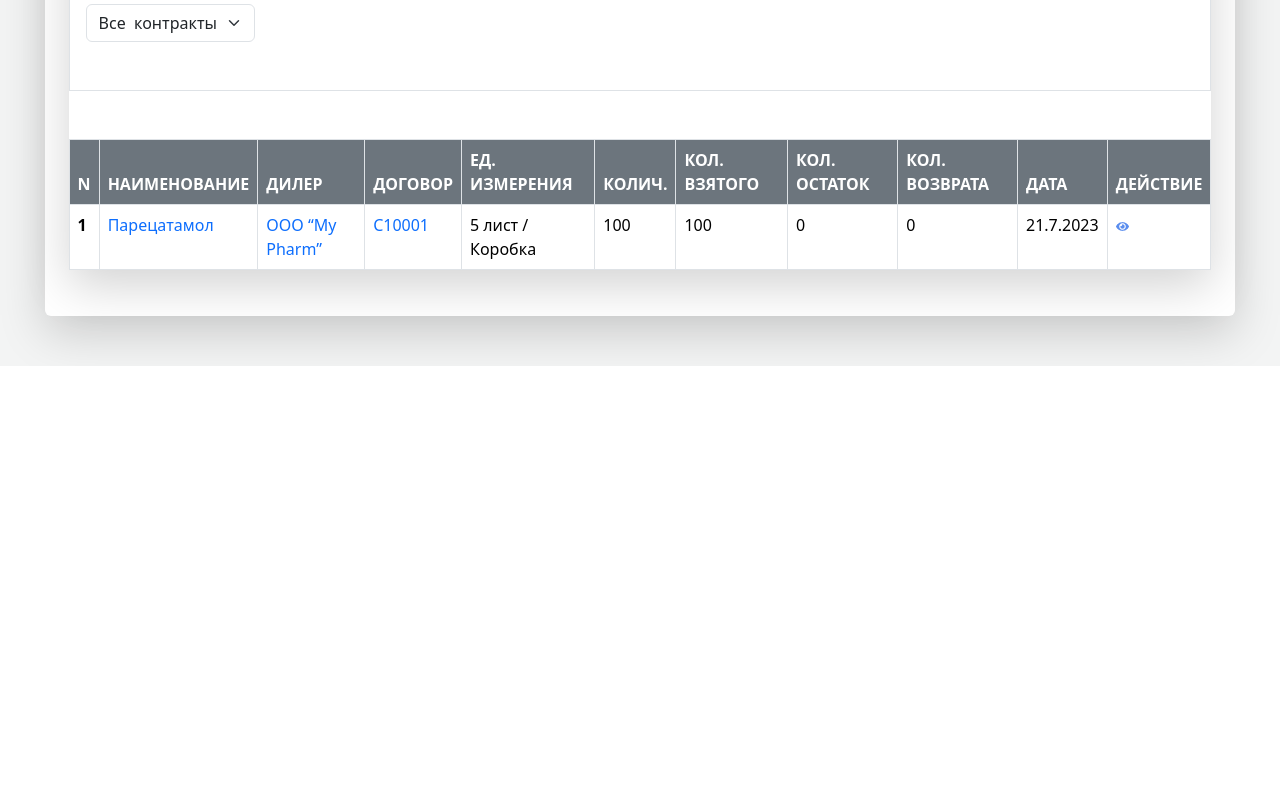
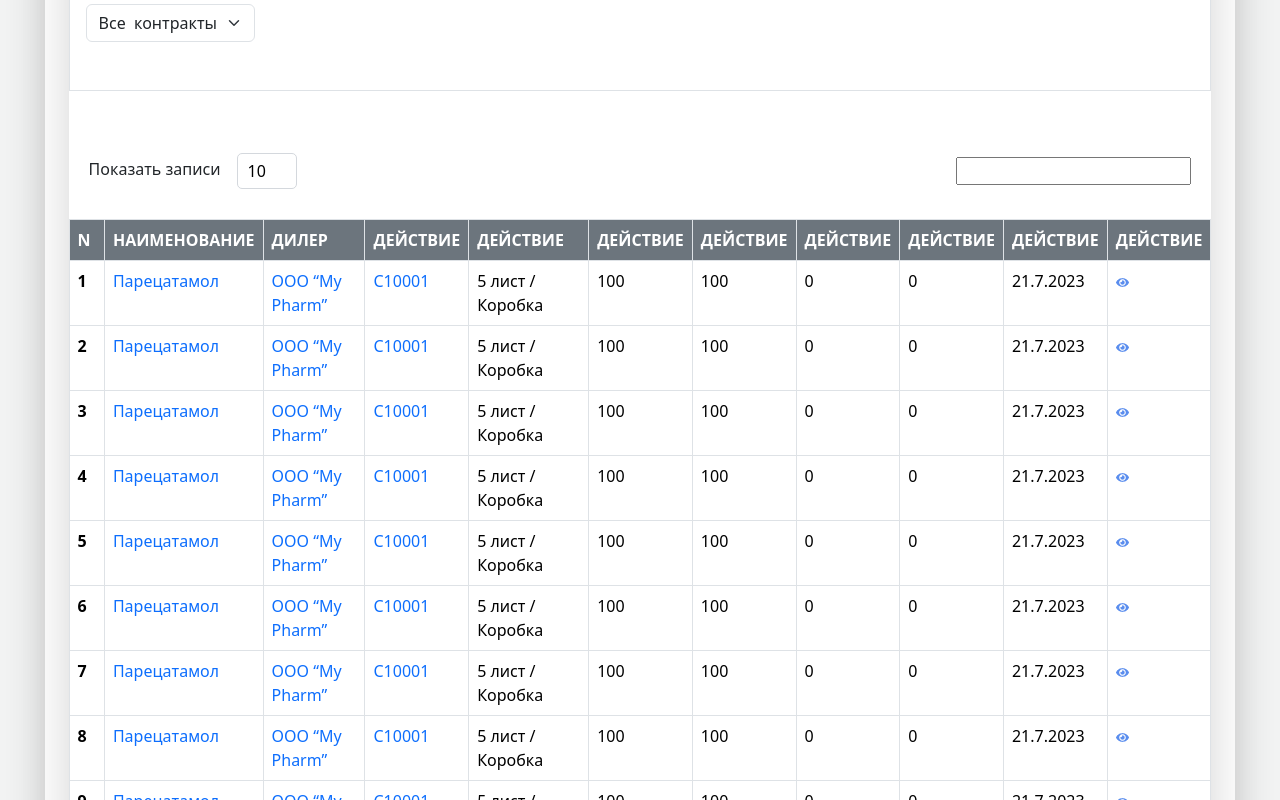
Before and after one commit to Shakhzod888/D-Clinics, a React (Create React App) app: page / in a window 1280 px wide. Shown: the part 1020-1820 px from the top of the page. Before the commit the page ends 1386 px from the top, so only its background shows below. Built offline with nearby package versions, Linux system fonts and the light colour scheme.

Commit message:
number list added

```diff
--- a/src/components/pages/basic/clinicsArrival/prikhot.jsx
+++ b/src/components/pages/basic/clinicsArrival/prikhot.jsx
@@ -1,11 +1,15 @@
 import React from "react";
 import Eye from "../assets/eye.png";
 import Lists from "../list.json";
+
 function Prikhot() {
   const date = new Date();
   const day = date.getDate();
-  const month = date.getMonth() + 1; // Months are zero-based (January is 0)
+  const month = date.getMonth() + 1;
   const year = date.getFullYear();
+
+  const [listNumber, setListNumber] = React.useState(10);
+
   return (
     <>
       <div className="shadow basic_2 shadow-lg bg-body rounded">
@@ -61,8 +65,23 @@ function Prikhot() {
             </div>
           </div>
         </div>
+        <div className="ddl d-flex justify-content-between align-items-center ">
+          <div className="d-flex justify-content-center gap-3 align-items-center flex-wrap">
+            <p className="align-items-center">Показать записи</p>
+            <input
+              className="number"
+              id="number"
+              type="number"
+              value={listNumber}
+              onChange={(e) => setListNumber(parseInt(e.target.value))}
+            />
+          </div>
+          <div>
+            <input type="text" />
+          </div>
+        </div>
         <div className="mt-5">
-          <table class="table table-bordered">
+          <table className="table table-bordered">
             <thead>
               <tr>
                 <th className="p-2 bg-secondary text-white" scope="col">
@@ -75,25 +94,25 @@ function Prikhot() {
                   ДИЛЕР
                 </th>
                 <th className="p-2 bg-secondary text-white" scope="col">
-                  ДОГОВОР
+                  ДЕЙСТВИЕ
                 </th>
                 <th className="p-2 bg-secondary text-white" scope="col">
-                  ЕД. ИЗМЕРЕНИЯ
+                  ДЕЙСТВИЕ
                 </th>
                 <th className="p-2 bg-secondary text-white" scope="col">
-                  КОЛИЧ.
+                  ДЕЙСТВИЕ
                 </th>
                 <th className="p-2 bg-secondary text-white" scope="col">
-                  КОЛ. ВЗЯТОГО{" "}
+                  ДЕЙСТВИЕ
                 </th>
                 <th className="p-2 bg-secondary text-white" scope="col">
-                  КОЛ. ОСТАТОК
+                  ДЕЙСТВИЕ
                 </th>
                 <th className="p-2 bg-secondary text-white" scope="col">
-                  КОЛ. ВОЗВРАТА
+                  ДЕЙСТВИЕ
                 </th>
                 <th className="p-2 bg-secondary text-white" scope="col">
-                  ДАТА
+                  ДЕЙСТВИЕ
                 </th>
                 <th className="p-2 bg-secondary text-white" scope="col">
                   ДЕЙСТВИЕ
@@ -101,10 +120,9 @@ function Prikhot() {
               </tr>
             </thead>
             <tbody>
-              {Lists.map((list) => {
-                return (
+              {Lists.slice(0, listNumber).map((list, index) => (
                 <tr key={list.id}>
-                    <th scope="row">{list.id}</th>
+                  <th scope="row">{index + 1}</th>
                   <td className="text-primary">{list.name}</td>
                   <td className="text-primary">{list.dealer}</td>
                   <td className="text-primary">{list.contract}</td>
@@ -120,8 +138,7 @@ function Prikhot() {
                     <img src={Eye} alt="" />
                   </td>
                 </tr>
-                );
-              })}
+              ))}
             </tbody>
           </table>
         </div>
--- a/src/components/pages/basic/list.json
+++ b/src/components/pages/basic/list.json
@@ -1,4 +1,290 @@
 [
+  {
+    "id": 1,
+    "name": "Парецатамол ",
+    "dealer": "ООО “My Pharm”",
+    "contract": "C10001",
+    "ed_measurements": "5 лист / Коробка",
+    "quantity": 100,
+    "qty_taken": 100,
+    "qty_remainder": 0,
+    "qty_return": 0
+  },
+  {
+    "id": 1,
+    "name": "Парецатамол ",
+    "dealer": "ООО “My Pharm”",
+    "contract": "C10001",
+    "ed_measurements": "5 лист / Коробка",
+    "quantity": 100,
+    "qty_taken": 100,
+    "qty_remainder": 0,
+    "qty_return": 0
+  },
+  {
+    "id": 1,
+    "name": "Парецатамол ",
+    "dealer": "ООО “My Pharm”",
+    "contract": "C10001",
+    "ed_measurements": "5 лист / Коробка",
+    "quantity": 100,
+    "qty_taken": 100,
+    "qty_remainder": 0,
+    "qty_return": 0
+  },
+  {
+    "id": 1,
+    "name": "Парецатамол ",
+    "dealer": "ООО “My Pharm”",
+    "contract": "C10001",
+    "ed_measurements": "5 лист / Коробка",
+    "quantity": 100,
+    "qty_taken": 100,
+    "qty_remainder": 0,
+    "qty_return": 0
+  },
+  {
+    "id": 1,
+    "name": "Парецатамол ",
+    "dealer": "ООО “My Pharm”",
+    "contract": "C10001",
+    "ed_measurements": "5 лист / Коробка",
+    "quantity": 100,
+    "qty_taken": 100,
+    "qty_remainder": 0,
+    "qty_return": 0
+  },
+  {
+    "id": 1,
+    "name": "Парецатамол ",
+    "dealer": "ООО “My Pharm”",
+    "contract": "C10001",
+    "ed_measurements": "5 лист / Коробка",
+    "quantity": 100,
+    "qty_taken": 100,
+    "qty_remainder": 0,
+    "qty_return": 0
+  },
+  {
+    "id": 1,
+    "name": "Парецатамол ",
+    "dealer": "ООО “My Pharm”",
+    "contract": "C10001",
+    "ed_measurements": "5 лист / Коробка",
+    "quantity": 100,
+    "qty_taken": 100,
+    "qty_remainder": 0,
+    "qty_return": 0
+  },
+  {
+    "id": 1,
+    "name": "Парецатамол ",
+    "dealer": "ООО “My Pharm”",
+    "contract": "C10001",
+    "ed_measurements": "5 лист / Коробка",
+    "quantity": 100,
+    "qty_taken": 100,
+    "qty_remainder": 0,
+    "qty_return": 0
+  },
+  {
+    "id": 1,
+    "name": "Парецатамол ",
+    "dealer": "ООО “My Pharm”",
+    "contract": "C10001",
+    "ed_measurements": "5 лист / Коробка",
+    "quantity": 100,
+    "qty_taken": 100,
+    "qty_remainder": 0,
+    "qty_return": 0
+  },
+  {
+    "id": 1,
+    "name": "Парецатамол ",
+    "dealer": "ООО “My Pharm”",
+    "contract": "C10001",
+    "ed_measurements": "5 лист / Коробка",
+    "quantity": 100,
+    "qty_taken": 100,
+    "qty_remainder": 0,
+    "qty_return": 0
+  },
+  {
+    "id": 1,
+    "name": "Парецатамол ",
+    "dealer": "ООО “My Pharm”",
+    "contract": "C10001",
+    "ed_measurements": "5 лист / Коробка",
+    "quantity": 100,
+    "qty_taken": 100,
+    "qty_remainder": 0,
+    "qty_return": 0
+  },
+  {
+    "id": 1,
+    "name": "Парецатамол ",
+    "dealer": "ООО “My Pharm”",
+    "contract": "C10001",
+    "ed_measurements": "5 лист / Коробка",
+    "quantity": 100,
+    "qty_taken": 100,
+    "qty_remainder": 0,
+    "qty_return": 0
+  },
+  {
+    "id": 1,
+    "name": "Парецатамол ",
+    "dealer": "ООО “My Pharm”",
+    "contract": "C10001",
+    "ed_measurements": "5 лист / Коробка",
+    "quantity": 100,
+    "qty_taken": 100,
+    "qty_remainder": 0,
+    "qty_return": 0
+  },
+  {
+    "id": 1,
+    "name": "Парецатамол ",
+    "dealer": "ООО “My Pharm”",
+    "contract": "C10001",
+    "ed_measurements": "5 лист / Коробка",
+    "quantity": 100,
+    "qty_taken": 100,
+    "qty_remainder": 0,
+    "qty_return": 0
+  },
+  {
+    "id": 1,
+    "name": "Парецатамол ",
+    "dealer": "ООО “My Pharm”",
+    "contract": "C10001",
+    "ed_measurements": "5 лист / Коробка",
+    "quantity": 100,
+    "qty_taken": 100,
+    "qty_remainder": 0,
+    "qty_return": 0
+  },
+  {
+    "id": 1,
+    "name": "Парецатамол ",
+    "dealer": "ООО “My Pharm”",
+    "contract": "C10001",
+    "ed_measurements": "5 лист / Коробка",
+    "quantity": 100,
+    "qty_taken": 100,
+    "qty_remainder": 0,
+    "qty_return": 0
+  },
+  {
+    "id": 1,
+    "name": "Парецатамол ",
+    "dealer": "ООО “My Pharm”",
+    "contract": "C10001",
+    "ed_measurements": "5 лист / Коробка",
+    "quantity": 100,
+    "qty_taken": 100,
+    "qty_remainder": 0,
+    "qty_return": 0
+  },
+  {
+    "id": 1,
+    "name": "Парецатамол ",
+    "dealer": "ООО “My Pharm”",
+    "contract": "C10001",
+    "ed_measurements": "5 лист / Коробка",
+    "quantity": 100,
+    "qty_taken": 100,
+    "qty_remainder": 0,
+    "qty_return": 0
+  },
+  {
+    "id": 1,
+    "name": "Парецатамол ",
+    "dealer": "ООО “My Pharm”",
+    "contract": "C10001",
+    "ed_measurements": "5 лист / Коробка",
+    "quantity": 100,
+    "qty_taken": 100,
+    "qty_remainder": 0,
+    "qty_return": 0
+  },
+  {
+    "id": 1,
+    "name": "Парецатамол ",
+    "dealer": "ООО “My Pharm”",
+    "contract": "C10001",
+    "ed_measurements": "5 лист / Коробка",
+    "quantity": 100,
+    "qty_taken": 100,
+    "qty_remainder": 0,
+    "qty_return": 0
+  },
+  {
+    "id": 1,
+    "name": "Парецатамол ",
+    "dealer": "ООО “My Pharm”",
+    "contract": "C10001",
+    "ed_measurements": "5 лист / Коробка",
+    "quantity": 100,
+    "qty_taken": 100,
+    "qty_remainder": 0,
+    "qty_return": 0
+  },
+  {
+    "id": 1,
+    "name": "Парецатамол ",
+    "dealer": "ООО “My Pharm”",
+    "contract": "C10001",
+    "ed_measurements": "5 лист / Коробка",
+    "quantity": 100,
+    "qty_taken": 100,
+    "qty_remainder": 0,
+    "qty_return": 0
+  },
+  {
+    "id": 1,
+    "name": "Парецатамол ",
+    "dealer": "ООО “My Pharm”",
+    "contract": "C10001",
+    "ed_measurements": "5 лист / Коробка",
+    "quantity": 100,
+    "qty_taken": 100,
+    "qty_remainder": 0,
+    "qty_return": 0
+  },
+  {
+    "id": 1,
+    "name": "Парецатамол ",
+    "dealer": "ООО “My Pharm”",
+    "contract": "C10001",
+    "ed_measurements": "5 лист / Коробка",
+    "quantity": 100,
+    "qty_taken": 100,
+    "qty_remainder": 0,
+    "qty_return": 0
+  },
+  {
+    "id": 1,
+    "name": "Парецатамол ",
+    "dealer": "ООО “My Pharm”",
+    "contract": "C10001",
+    "ed_measurements": "5 лист / Коробка",
+    "quantity": 100,
+    "qty_taken": 100,
+    "qty_remainder": 0,
+    "qty_return": 0
+  },
+  {
+    "id": 1,
+    "name": "Парецатамол ",
+    "dealer": "ООО “My Pharm”",
+    "contract": "C10001",
+    "ed_measurements": "5 лист / Коробка",
+    "quantity": 100,
+    "qty_taken": 100,
+    "qty_remainder": 0,
+    "qty_return": 0
+  },
   {
     "id": 1,
     "name": "Парецатамол ",
--- a/src/main.scss
+++ b/src/main.scss
@@ -45,3 +45,25 @@ body {
 .weap {
   padding-bottom: 50px;
 }
+
+.ddl {
+  // padding: 20px 20px 0 20px;
+  flex-wrap: wrap;
+  position: relative;
+  top: 40px;
+  padding: 20px;
+  p {
+    position: relative;
+    top: 6px;
+  }
+
+  .number {
+    width: 60px;
+    padding: 5px;
+    border-radius: 5px;
+    padding-left: 10px;
+    border-radius: 5px;
+    border: none;
+    border: solid 1px #d4d8dd;
+  }
+}
```
Lines whose indentation alone changed are shown as unchanged.
